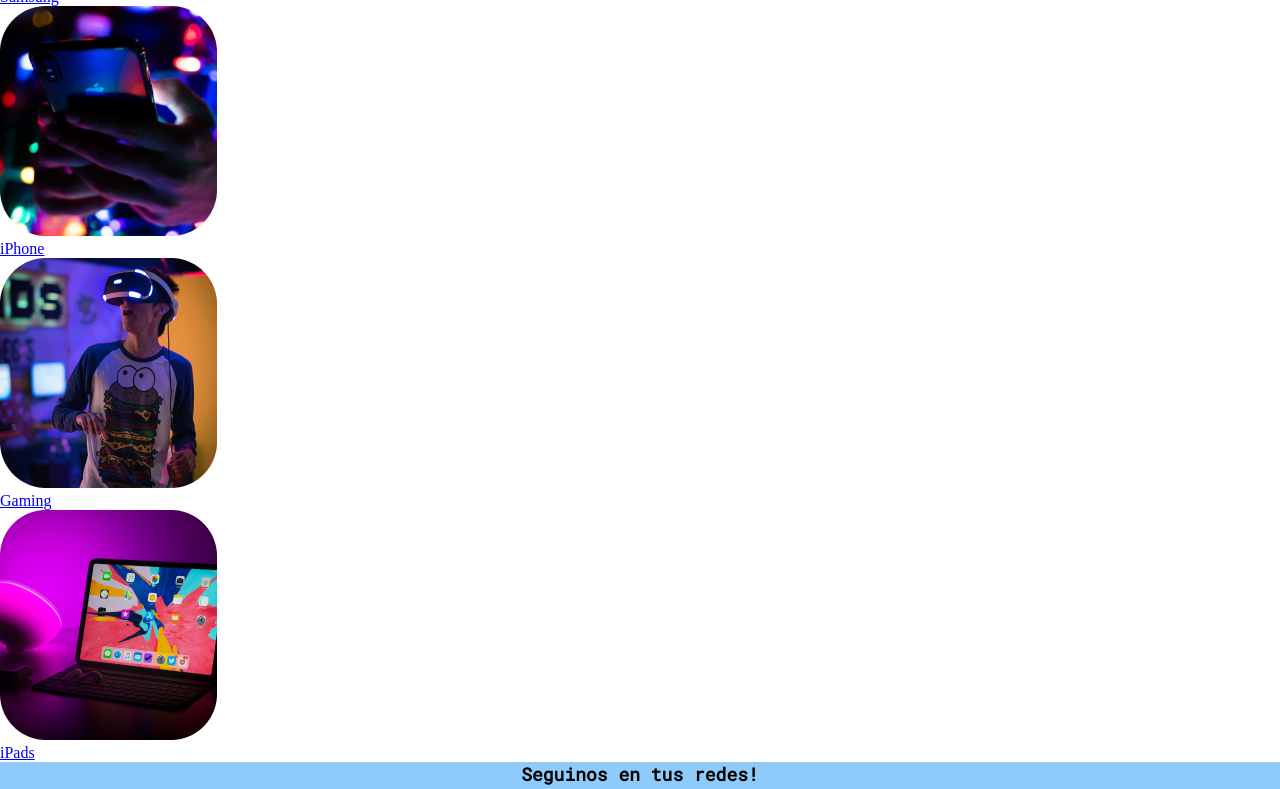
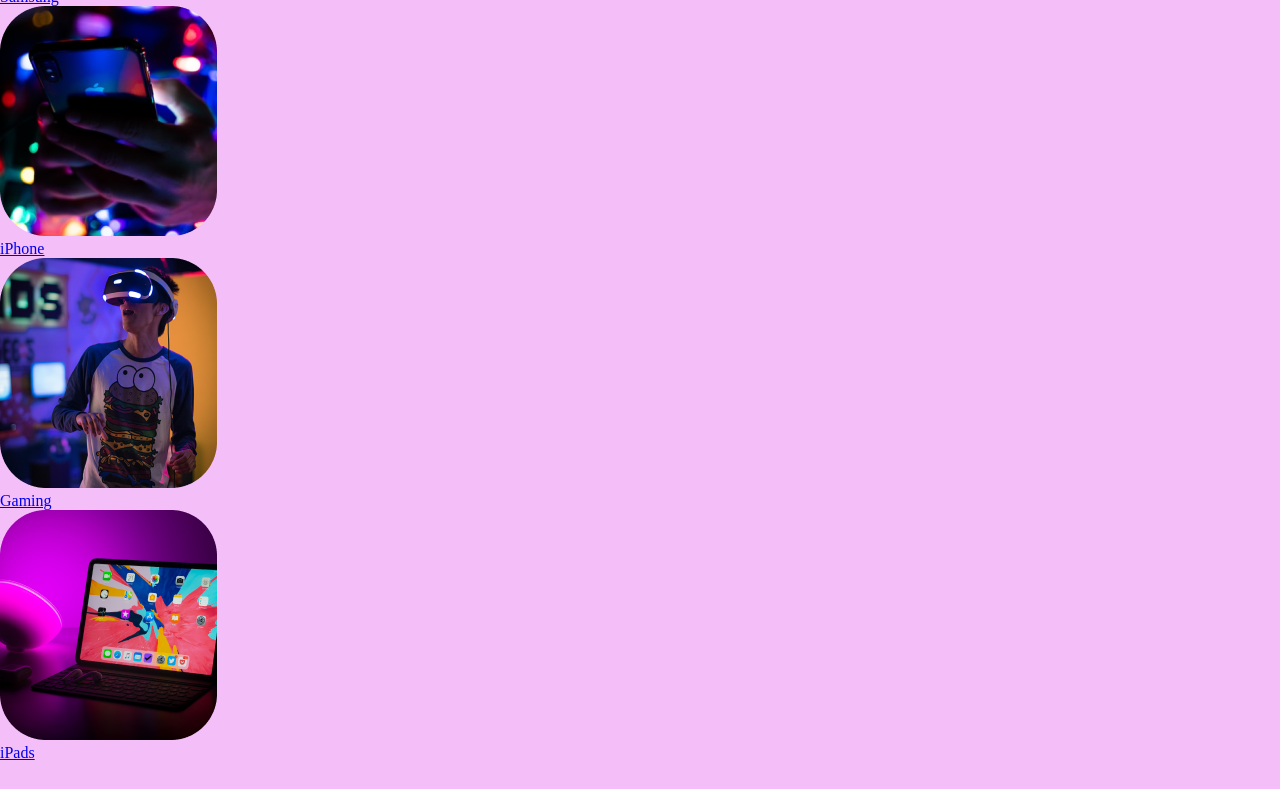
Before and after one commit to sebasshidalgo/proyecto-be-smart-com, a website: page index.html in a window 1280 px wide. Shown: the part 354-1143 px from the top of the page. Drawn offline with Linux system fonts and the light colour scheme.

Commit message:
agrego el main index a sass y corrijo error con node modules

```diff
--- a/package.json
+++ b/package.json
@@ -5,8 +5,8 @@
   "main": "index.js",
   "scripts": {
     "test": "echo \"Error: no test specified\" && exit 1",
-    "build-css":"node-sass --include-path scss scss/style.scss css/style.css",
-    "watch-css":"nodemon -e scss -x \"npm run build-css\""
+    "build-css": "node-sass --include-path scss scss/style.scss css/style.css",
+    "watch-css": "nodemon -e scss -x \"npm run build-css\""
   },
   "repository": {
     "type": "git",
--- a/scss/layout/_main-index.scss
+++ b/scss/layout/_main-index.scss
@@ -0,0 +1,4 @@
+main {
+    background-color: rgba(236, 138, 245, 0.555);
+    min-height: 1100px;
+}
--- a/scss/style.scss
+++ b/scss/style.scss
@@ -2,5 +2,6 @@
 @import "./base/reset";
 @import "./base/typo";
 @import "./layout/header";
+@import "./layout/main-index";
 @import "./layout/footer";
 @import "./components/buttons";
```
Also changed, not shown: css/style.css.
